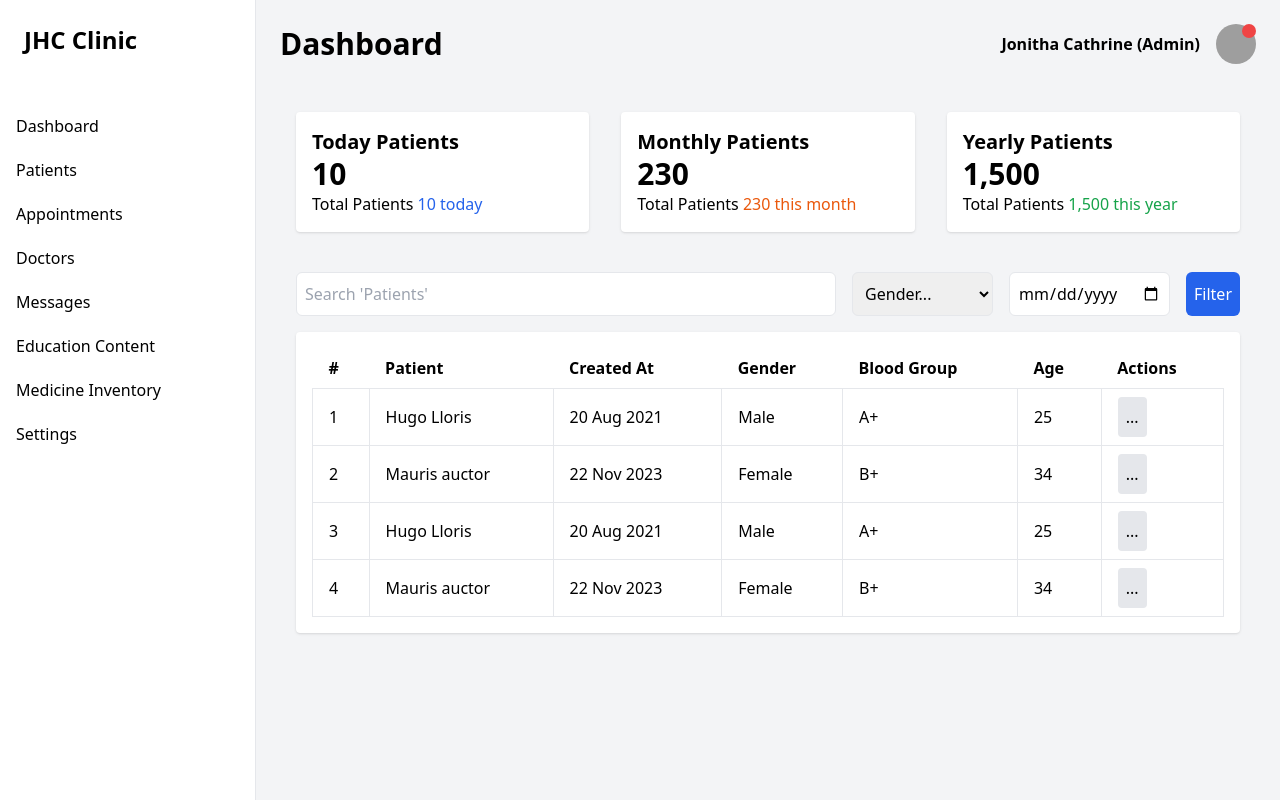
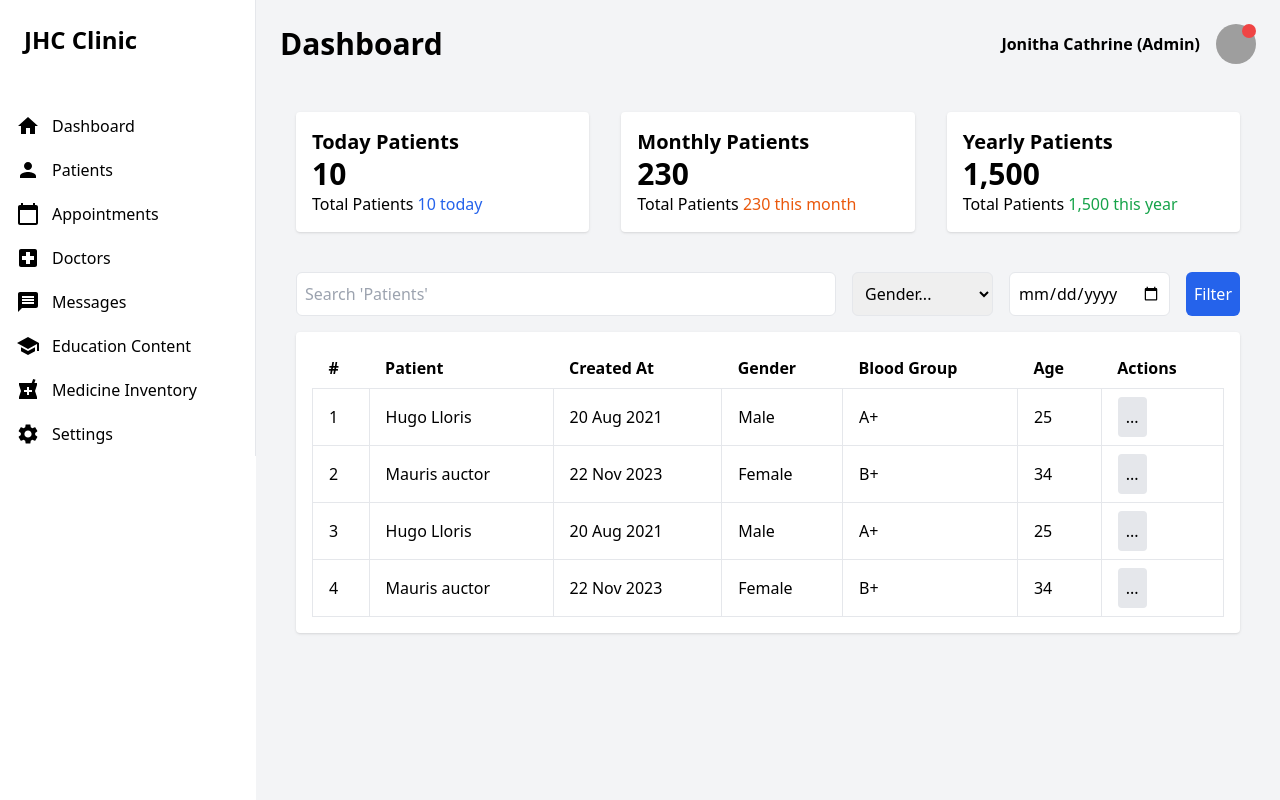
Before and after one commit to Saquir-Ali/Hospital-Managment, a React (Create React App) app in the folder helthcare/: page /Patients in a window 1280 px wide. Built offline with nearby package versions, Linux system fonts and the light colour scheme; grey boxes are pictures that could not be loaded.

Commit message:
added sidebar

```diff
--- a/helthcare/src/App.js
+++ b/helthcare/src/App.js
@@ -11,8 +11,10 @@ import Patients from "./Component/Patients"; // Import the Patients component
 const BodyStructure = () => (
   <>
     <div className="min-h-screen bg-gray-100 flex">
-      <SideBar />
-      <main className="flex-1 p-6">
+      <div className="fixed top-0 left-0 h-full w-64 bg-white">
+        <SideBar />
+      </div>
+      <main className="ml-64 flex-1 overflow-auto p-6">
         <Header />
         <Outlet />
       </main>
@@ -47,6 +49,7 @@ const appRouter = createBrowserRouter([
         path: "/Patients",
         element: <Patients />,
       },
+      {},
     ],
   },
 ]);
--- a/helthcare/src/Component/Dashboard.js
+++ b/helthcare/src/Component/Dashboard.js
@@ -8,7 +8,7 @@ import labTestsIcon from "../Images/labTestsIcon.png";
 
 const Dashboard = () => {
   return (
-    <main className="flex-1 bg-gray-100 overflow-y-scroll relative">
+    <main className="flex-1 bg-gray-100">
       <section className="grid grid-cols-1 md:grid-cols-3 gap-6">
         {/* Activity Overview Section */}
         <div className="bg-white rounded-lg shadow p-4 col-span-1 md:col-span-1">
@@ -137,10 +137,30 @@ const Dashboard = () => {
           </div>
         </div>
 
-        {/* Patient Fee Section */}
-        <div className="bg-white p-20 rounded-lg shadow col-span-1">
+        {/*Emergency Section */}
+        {/* Emergency Section */}
+        <div className="bg-white p-4 rounded-lg shadow col-span-1">
           <div className="flex justify-between items-center mb-4">
             <h4 className="text-xl font-bold">Emergency</h4>
+            <button className="bg-red-500 text-white px-4 py-2 rounded-md shadow">
+              View Details
+            </button>
+          </div>
+
+          {/* Example content */}
+          <div className="space-y-4">
+            <div className="flex justify-between items-center">
+              <span className="text-gray-600">Current Emergency Patients</span>
+              <span className="text-xl font-bold">12</span>
+            </div>
+            <div className="flex justify-between items-center">
+              <span className="text-gray-600">Available Ambulances</span>
+              <span className="text-xl font-bold">3</span>
+            </div>
+            <div className="flex justify-between items-center">
+              <span className="text-gray-600">Doctors on Call</span>
+              <span className="text-xl font-bold">5</span>
+            </div>
           </div>
         </div>
       </section>
--- a/helthcare/src/Component/SideBar.js
+++ b/helthcare/src/Component/SideBar.js
@@ -1,5 +1,14 @@
 import React from "react";
 import { Link } from "react-router-dom";
+import HomeIcon from "@mui/icons-material/Home";
+import PersonIcon from "@mui/icons-material/Person";
+import CalendarTodayIcon from "@mui/icons-material/CalendarToday";
+import LocalHospitalIcon from "@mui/icons-material/LocalHospital";
+import MessageIcon from "@mui/icons-material/Message";
+import SchoolIcon from "@mui/icons-material/School";
+import LocalPharmacyIcon from "@mui/icons-material/LocalPharmacy";
+import SettingsIcon from "@mui/icons-material/Settings";
+
 const SideBar = () => {
   return (
     <aside className="w-64 bg-white border-r">
@@ -9,55 +18,63 @@ const SideBar = () => {
       <nav className="mt-6">
         <Link
           to="/"
-          className="block py-2.5 px-4 rounded transition duration-200 hover:bg-blue-100"
+          className="flex items-center py-2.5 px-4 rounded transition duration-200 hover:bg-blue-100"
         >
+          <HomeIcon className="mr-3" />
           Dashboard
         </Link>
         <Link
-          to="/Patients"
-          href="#"
-          className="block py-2.5 px-4 rounded transition duration-200 hover:bg-blue-100"
+          to="/patients"
+          className="flex items-center py-2.5 px-4 rounded transition duration-200 hover:bg-blue-100"
         >
+          <PersonIcon className="mr-3" />
           Patients
         </Link>
         <Link
-          to="/Appointments"
-          className="block py-2.5 px-4 rounded transition duration-200 hover:bg-blue-100"
+          to="/appointments"
+          className="flex items-center py-2.5 px-4 rounded transition duration-200 hover:bg-blue-100"
         >
+          <CalendarTodayIcon className="mr-3" />
           Appointments
         </Link>
-        <a
-          href="#"
-          className="block py-2.5 px-4 rounded transition duration-200 hover:bg-blue-100"
+        <Link
+          to="/doctors"
+          className="flex items-center py-2.5 px-4 rounded transition duration-200 hover:bg-blue-100"
         >
+          <LocalHospitalIcon className="mr-3" />
           Doctors
-        </a>
-        <a
-          href="#"
-          className="block py-2.5 px-4 rounded transition duration-200 hover:bg-blue-100"
+        </Link>
+        <Link
+          to="/messages"
+          className="flex items-center py-2.5 px-4 rounded transition duration-200 hover:bg-blue-100"
         >
+          <MessageIcon className="mr-3" />
           Messages
-        </a>
-        <a
-          href="#"
-          className="block py-2.5 px-4 rounded transition duration-200 hover:bg-blue-100"
+        </Link>
+        <Link
+          to="/education-content"
+          className="flex items-center py-2.5 px-4 rounded transition duration-200 hover:bg-blue-100"
         >
+          <SchoolIcon className="mr-3" />
           Education Content
-        </a>
-        <a
-          href="#"
-          className="block py-2.5 px-4 rounded transition duration-200 hover:bg-blue-100"
+        </Link>
+        <Link
+          to="/medicine-inventory"
+          className="flex items-center py-2.5 px-4 rounded transition duration-200 hover:bg-blue-100"
         >
+          <LocalPharmacyIcon className="mr-3" />
           Medicine Inventory
-        </a>
-        <a
-          href="#"
-          className="block py-2.5 px-4 rounded transition duration-200 hover:bg-blue-100"
+        </Link>
+        <Link
+          to="/settings"
+          className="flex items-center py-2.5 px-4 rounded transition duration-200 hover:bg-blue-100"
         >
+          <SettingsIcon className="mr-3" />
           Settings
-        </a>
+        </Link>
       </nav>
     </aside>
   );
 };
+
 export default SideBar;
```
